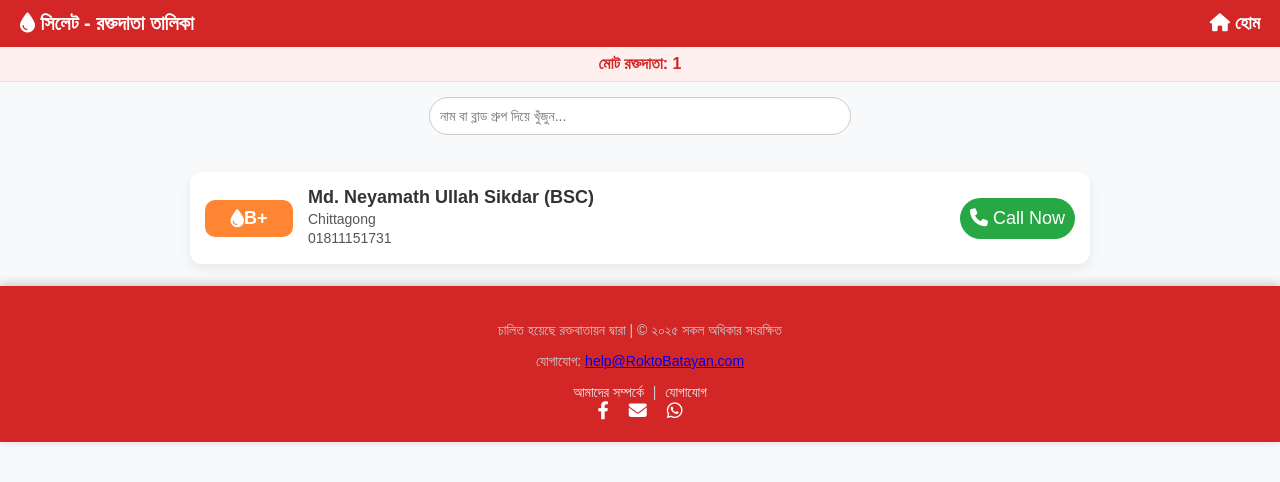
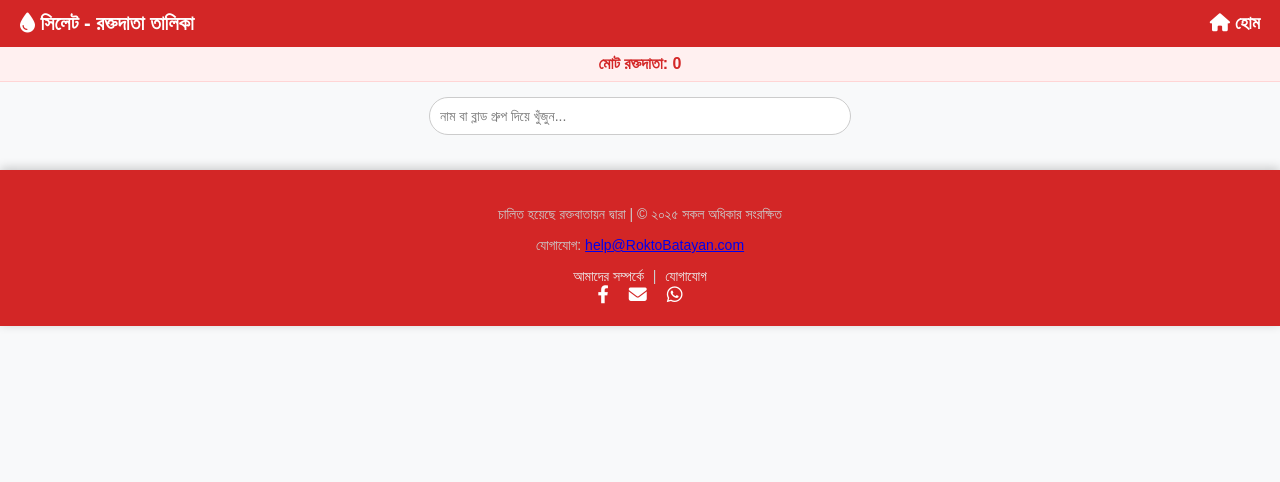
Before and after one commit to RDxGANG/RoktoBatayan, a plain HTML site: page sylhet.html in a window 1280 px wide. Drawn offline with Linux system fonts and the light colour scheme.

Commit message:
Update sylhet.html

```diff
--- a/sylhet.html
+++ b/sylhet.html
@@ -185,15 +185,7 @@ footer {
 
 <div class="donor-list" id="donorList">
 
-  <div class="donor-card">
-    <div class="blood-badge blood-Bp"><i class="fa-solid fa-tint"></i> B+</div>
-    <div class="donor-info">
-      <h3><strong>Md. Neyamath Ullah Sikdar (BSC)</strong></h3>
-      <p>Chittagong</p>
-      <p>01811151731</p>
-    </div>
-    <a href="tel:01811151731" class="call-btn"><i class="fa fa-phone"></i> Call Now</a>
-  </div>
+
 
 </div>
 
```
